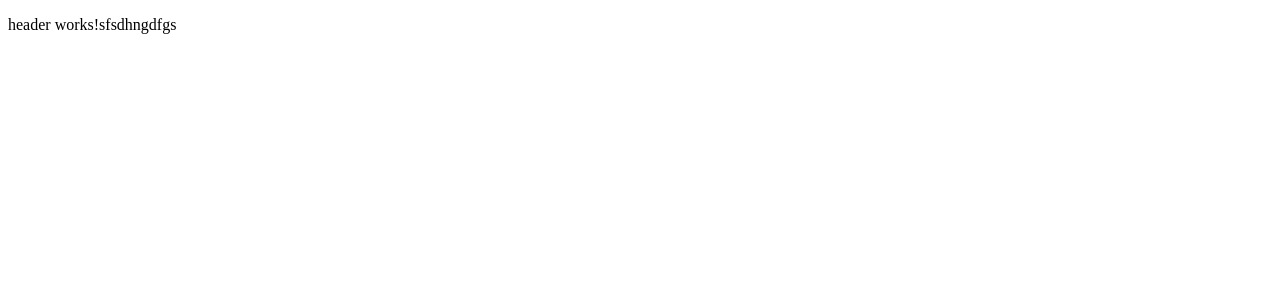
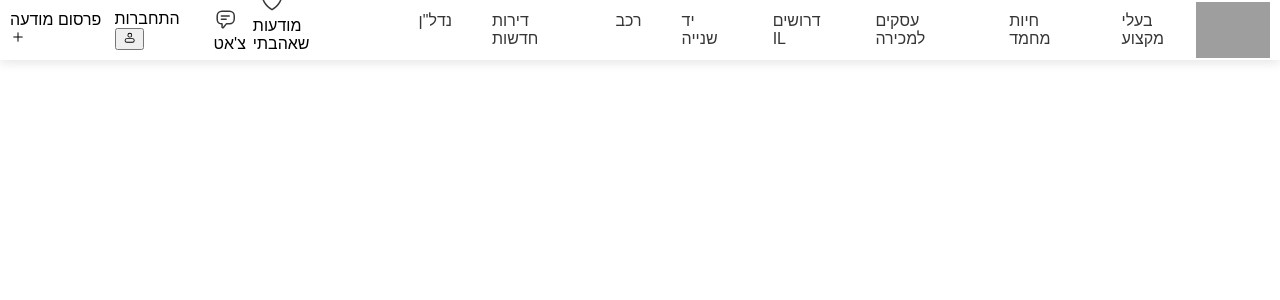
Before and after one commit to amitSteinmetz/Yad2-Project-Angular, an Angular app: page / in a window 1280 px wide. Shown: the top 300 px of the page. Built offline with nearby package versions, Linux system fonts and the light colour scheme; grey boxes are pictures that could not be loaded.

Commit message:
starting to work on header front only

```diff
--- a/src/app/components/header/header/header.component.html
+++ b/src/app/components/header/header/header.component.html
@@ -1 +1,57 @@
-<p>header works!sfsdhngdfgs</p>
+<div class="header-container">
+    <div class="post-ad">
+        <span>פרסום מודעה</span>
+        <svg width="1em" height="1em" viewBox="0 0 24 24" fill="none" xmlns="http://www.w3.org/2000/svg">
+            <path d="M12 4.75a.75.75 0 01.743.648l.007.102v5.75h5.75a.75.75 0 01.102 1.493l-.102.007h-5.75v5.75a.75.75 0 01-1.493.102l-.007-.102v-5.75H5.5a.75.75 0 01-.102-1.493l.102-.007h5.75V5.5a.75.75 0 01.75-.75z" fill="currentColor"></path>
+        </svg>
+    </div>
+
+    <div class="user-profile">
+        <span>התחברות</span>
+
+        <button class="user-profile-btn">
+            <svg width="1em" height="1em" viewBox="0 0 24 24" fill="none" xmlns="http://www.w3.org/2000/svg">
+                <path fill-rule="evenodd" clip-rule="evenodd" d="M8 7.5a4.25 4.25 0 118.5 0 4.25 4.25 0 01-8.5 0zm7 0a2.75 2.75 0 10-5.5 0 2.75 2.75 0 005.5 0zm6 9.5a4 4 0 00-4-4H7a4 4 0 000 8h10a4 4 0 004-4zM7 14.5h10l.164.005A2.5 2.5 0 0117 19.5H7l-.164-.005A2.5 2.5 0 017 14.5z" fill="currentColor"></path>
+            </svg>
+        </button>
+    </div>
+
+    <div class="svg-links">
+        <a class="chat-link">
+            <svg class="chat-svg" width="1em" height="1em" viewBox="0 0 24 24" fill="none" xmlns="http://www.w3.org/2000/svg">
+                <path fill-rule="evenodd" clip-rule="evenodd" d="M8.81 17.093V19.95a.02.02 0 00.036.012l.01-.012.931-1.134.524-.637 1.389-1.692a1 1 0 01.773-.365h3.018a4 4 0 004-4V8.956a4 4 0 00-4-4H7.956a4 4 0 00-4 4v3.282a3.884 3.884 0 003.884 3.884.97.97 0 01.97.97zm6.68-13.637H7.957a5.5 5.5 0 00-5.5 5.5v3.282a5.384 5.384 0 004.855 5.358v2.354c0 1.427 1.789 2.067 2.694.964l2.704-3.292h2.782a5.5 5.5 0 005.5-5.5V8.956a5.5 5.5 0 00-5.5-5.5zM6.605 9.093a.75.75 0 01.75-.75h7.865a.75.75 0 010 1.5H7.354a.75.75 0 01-.75-.75zm0 3.277a.75.75 0 01.75-.75h4.806a.75.75 0 010 1.5H7.354a.75.75 0 01-.75-.75z" fill="currentColor"></path>
+            </svg>
+            <span class="desktop-chat-title">צ'אט</span>
+        </a>
+
+        <div class="mobile-right-links">
+            <a class="add-to-favorites-link">
+                <svg class="favorites-svg" width="1em" height="1em" viewBox="0 0 24 24" fill="none" xmlns="http://www.w3.org/2000/svg">
+                    <path fill-rule="evenodd" clip-rule="evenodd" d="M2.1 8.81c0-3.197 2.582-5.56 5.446-5.56 1.286 0 2.502.443 3.451 1.244l.007.005.995.877.995-.877.006-.005a5.336 5.336 0 013.451-1.244c1.37 0 2.745.404 3.788 1.336 1.058.946 1.694 2.364 1.694 4.224 0 1.918-1.03 4.195-2.677 6.37-1.665 2.198-4.03 4.384-6.858 6.125l-.393.242-.393-.242c-2.831-1.742-5.19-3.951-6.848-6.159C3.124 12.963 2.1 10.686 2.1 8.81zm5.446-4.06C5.492 4.75 3.6 6.46 3.6 8.81c0 1.4.801 3.356 2.363 5.435 1.467 1.954 3.544 3.931 6.042 5.536 2.501-1.604 4.584-3.564 6.056-5.506 1.565-2.067 2.372-4.024 2.372-5.465 0-1.498-.5-2.485-1.193-3.105-.709-.633-1.7-.955-2.789-.955-.936 0-1.805.32-2.478.886l-1.974 1.739-1.975-1.74a3.837 3.837 0 00-2.478-.885z" fill="currentColor"></path>
+                </svg>
+                <span class="desktop-favorites-title">מודעות שאהבתי</span>
+            </a>
+
+            <a class="menu-link">
+                <svg class="menu-svg" xmlns="http://www.w3.org/2000/svg" width="1em" height="1em" viewBox="0 0 32 32">
+                    <path fill-rule="evenodd" clip-rule="evenodd" d="M8.29 25.333c-.91 0-1.623-.713-1.623-1.624s.713-1.622 1.623-1.622h15.391c.886 0 1.611.704 1.652 1.601 0 .931-.713 1.645-1.623 1.645H8.29zm0-7.723c-.91 0-1.623-.713-1.623-1.624s.713-1.624 1.623-1.624h15.391c.886 0 1.611.704 1.652 1.604 0 .93-.713 1.643-1.623 1.643H8.29zm0-7.696c-.91 0-1.623-.713-1.623-1.624S7.38 6.666 8.29 6.666h15.391c.886 0 1.611.704 1.652 1.604 0 .93-.713 1.643-1.623 1.643H8.29z"></path>
+                </svg>
+            </a>
+        </div>
+    </div>
+
+    <ul class="categories">
+        <li class="category"><a>נדל"ן</a></li>
+        <li class="category"><a>דירות חדשות</a></li>
+        <li class="category"><a>רכב</a></li>
+        <li class="category"><a>יד שנייה</a></li>
+        <li class="category"><a>דרושים IL</a></li>
+        <li class="category"><a>עסקים למכירה</a></li>
+        <li class="category"><a>חיות מחמד</a></li>
+        <li class="category"><a>בעלי מקצוע</a></li>
+    </ul>
+
+    <div class="logo-img-container">
+        <img class="logo-img" src="https://assets.yad2.co.il/common/logo-orange.svg" alt="יד 2">
+    </div>
+</div>
--- a/src/app/components/header/header/header.component.scss
+++ b/src/app/components/header/header/header.component.scss
@@ -0,0 +1,107 @@
+:host {
+    display: block;
+    height: 45px;
+    box-shadow: 0 3px 10px rgba(0, 0, 0, 0.1);
+    font-family: "Rubik", sans-serif;
+
+    @media (min-width: 880px) {
+        height: 60px;
+    }
+}
+
+.header-container {
+    height: 100%;
+    position: relative;
+    padding: 0 10px;
+    display: flex;
+    justify-content: space-between;
+    align-items: center;
+
+    .logo-img-container {
+        position: absolute;
+        top: 0;
+        width: 100%;
+        height: 100%;
+        display: flex;
+        justify-content: center;
+        align-items: center;
+
+        .logo-img {
+            margin-left: -20px;
+            width: 50px;
+        }
+    }
+
+    .categories {
+        display: none;
+        list-style: none;
+
+        .category {
+            padding: 0 20px;
+            color: #363636;
+        }
+    }
+
+    .user-profile,
+    .post-ad,
+    .desktop-chat-title,
+    .desktop-favorites-title {
+        display: none;
+    }
+
+    .svg-links {
+        width: 100%;
+        display: flex;
+        justify-content: space-between;
+        align-items: center;
+
+        a {
+            cursor: pointer;
+            padding: 10px 7px;
+        }
+
+        .chat-svg,
+        .favorites-svg {
+        color: rgb(54, 54, 54);
+        }
+
+        svg {
+            width: 1.5rem;
+            height: 1.5rem;
+        }
+    }
+}
+
+@media (min-width: 880px) {
+    .header-container {
+        .svg-links {
+            width: auto;
+
+            .desktop-chat-title,
+            .desktop-favorites-title {
+                display: block;
+            }
+        }
+        .menu-link {
+            display: none;
+        }
+
+        .user-profile,
+        .post-ad {
+            display: block;
+        }
+
+        .categories {
+            display: flex;
+        }
+
+        .logo-img-container {
+            position: static;
+            width: auto;
+
+            .logo-img {
+                width: 74px;
+            }
+        }
+    }
+}
--- a/src/styles.scss
+++ b/src/styles.scss
@@ -1 +1,5 @@
 /* You can add global styles to this file, and also import other style files */
+* {
+    box-sizing: border-box;
+    margin: 0;
+}
```
